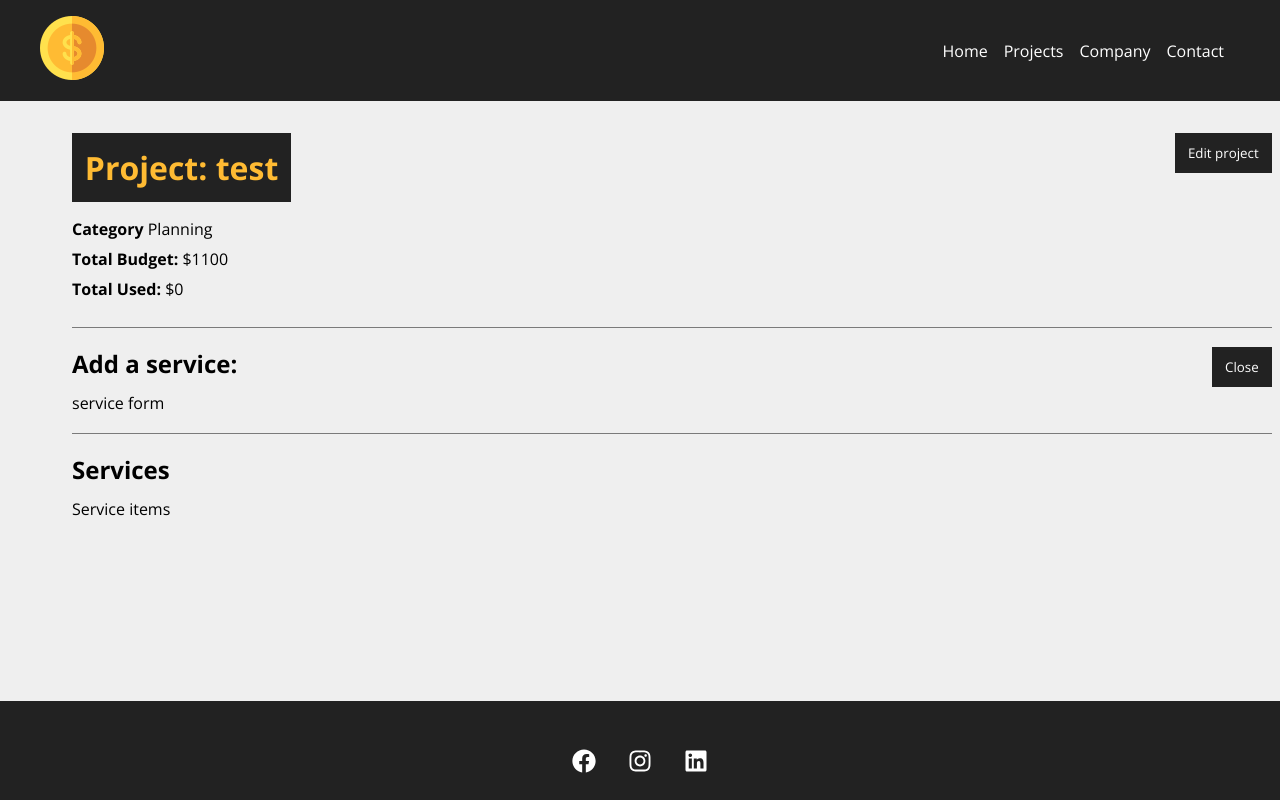
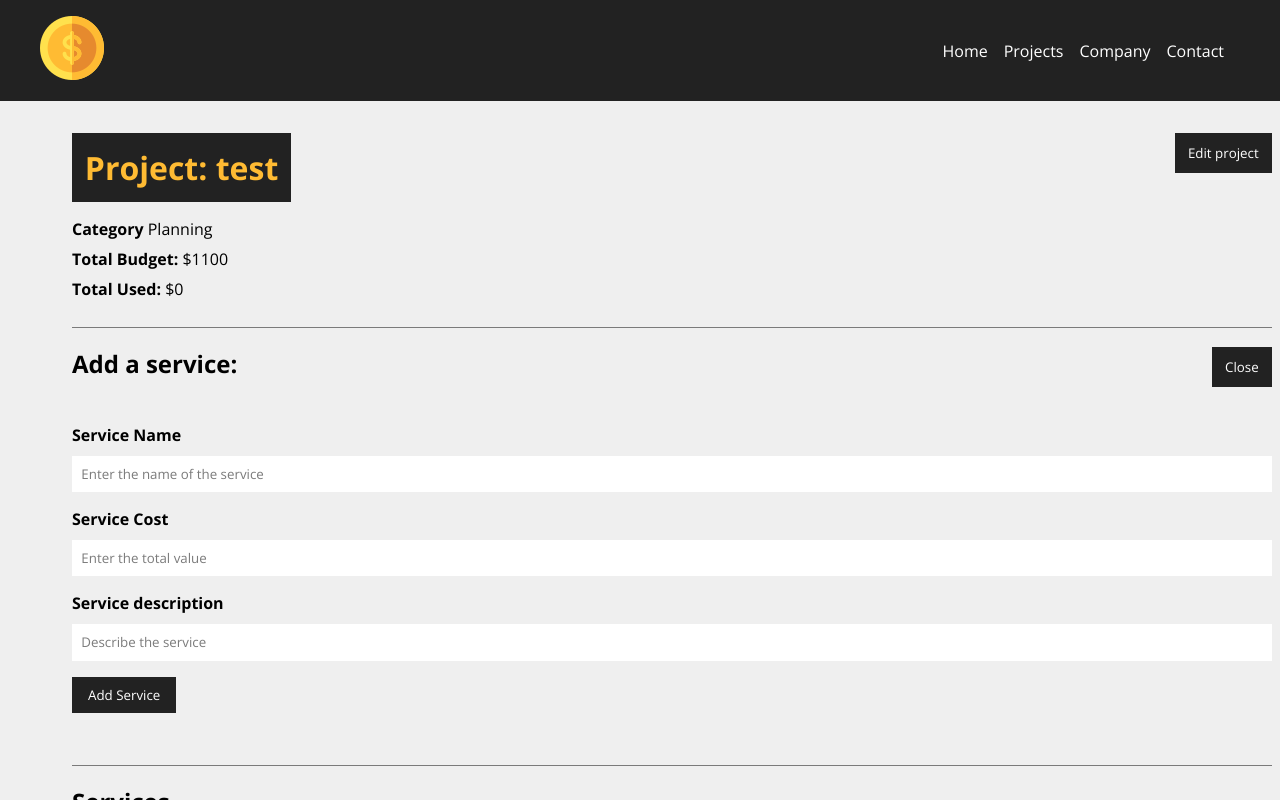
Before and after one commit to lucasdonascimentoo/project-management, a React (Create React App) app in the folder react2/costs/: page /project/0cc4 in a window 1280 px wide. Both pictures are taken after a click on the button "Add Service". Shown: the top 800 px of the page. Built offline with nearby package versions, Linux system fonts and the light colour scheme; data requests are answered from the project's data file; the HTML template or start-up script is replaced by a standard one.

Commit message:
add new services

```diff
--- a/react2/costs/db.json
+++ b/react2/costs/db.json
@@ -8,8 +8,33 @@
         "id": "2",
         "name": "Development"
       },
-      "cost": 0,
-      "services": []
+      "cost": 405,
+      "services": [
+        {
+          "name": "my new service",
+          "cost": "100",
+          "description": "do it",
+          "id": "62acfeef-da44-4857-83a0-ee5a2d92ebf1"
+        },
+        {
+          "name": "my new service",
+          "cost": "105",
+          "description": "do it",
+          "id": "bfd30b88-32ca-4e3b-b8b6-171259a75cdf"
+        },
+        {
+          "name": "new service",
+          "description": "do it",
+          "cost": "100",
+          "id": "aa50b896-749e-4e7b-82fe-ab34e98e158c"
+        },
+        {
+          "name": "new service",
+          "description": "do it",
+          "cost": "100",
+          "id": "aa50b896-749e-4e7b-82fe-ab34e98e158c"
+        }
+      ]
     },
     {
       "id": "0cc4",
--- a/react2/costs/src/components/pages/Project.js
+++ b/react2/costs/src/components/pages/Project.js
@@ -1,3 +1,5 @@
+import {parse, v4 as uuidv4} from 'uuid'
+
 import styles from './Project.module.css'
 
 import {useParams} from 'react-router-dom'
@@ -7,6 +9,7 @@
 import Container from '../layout/Container'
 import Message from '../layout/Message'
 import ProjectForm from '../project/ProjectForm'
+import ServiceForm from '../service/ServiceForm'
 
 function Project(){
     const {id} = useParams()
@@ -59,6 +62,43 @@
 
     }
 
+    function createService(project){
+        setMessage('')
+        //last service
+        const lastService = project.services[project.services.length - 1]
+
+        lastService.id = uuidv4()
+
+        const lastServiceCost = lastService.cost
+
+        const newCost = parseFloat(project.cost) + parseFloat(lastServiceCost)
+
+        // maximum value validation
+        if(newCost > parseFloat(project.budget)){
+            setMessage('Budget exceeded, check the value of the service')
+            setType('error')
+            project.services.pop()
+            return false
+        }
+
+        // add service cost to project total cost
+         project.cost = newCost
+
+         //uptade project
+         fetch(`http://localhost:5000/projects/${project.id}`,{
+            method: 'PATCH',
+            headers: {
+                'Content-Type': 'application/json'
+            },
+            body: JSON.stringify(project)
+         }).then((resp) => resp.json())
+           .then((data) => {
+                console.log(data)
+           })
+         .catch(err=> console.log(err))
+    }
+
+
     function toggleProjectForm(){
         setShowProjectForm(!showProjectForm)
     }
@@ -102,7 +142,13 @@
                                     {!showServiceForm ? 'Add Service' : 'Close'}
                                 </button>
                                 <div className={styles.project_info}>
-                                    { showServiceForm && <div>service form</div>
+                                    { showServiceForm &&
+                                        <ServiceForm
+                                        handleSubmit={createService}
+                                        btnText="Add Service"
+                                        projectData={project}
+                                        />
+
                                     }
                                 </div>
                         </div>
--- /dev/null
+++ b/react2/costs/src/components/service/ServiceForm.js
@@ -0,0 +1,51 @@
+import { useState } from 'react'
+
+import Input from '../form/Input'
+import SubmitButton from '../form/SubmitButton'
+
+
+import styles from '../project/ProjectForm.module.css'
+
+function ServiceForm({handleSubmit, btnText, projectData}){
+
+    const [service, setService] = useState({})
+
+    function submit(e){
+        e.preventDefault()
+        projectData.services.push(service)
+        handleSubmit(projectData)
+    }
+
+    function handleChange(e){
+        setService({...service, [e.target.name]: e.target.value})
+    }
+
+    return (
+        <form onSubmit={submit} className={styles.form}>
+            <Input
+                type="text"
+                text="Service Name"
+                name="name"
+                placeholder="Enter the name of the service"
+                handleOnChange={handleChange}
+            />
+              <Input
+                type="number"
+                text="Service Cost"
+                name="cost"
+                placeholder="Enter the total value"
+                handleOnChange={handleChange}
+            />
+              <Input
+                type="text"
+                text="Service description"
+                name="description"
+                placeholder="Describe the service"
+                handleOnChange={handleChange}
+            />
+            <SubmitButton text={btnText}/>
+        </form>
+    )
+}
+
+export default ServiceForm
```
